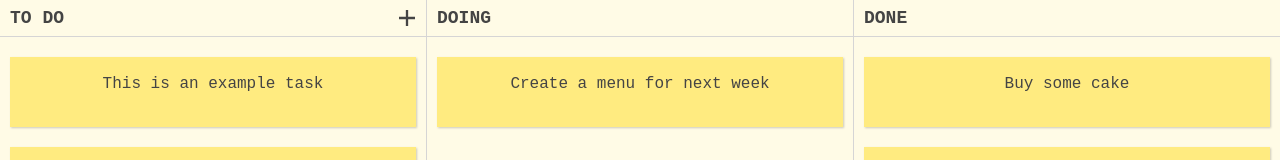
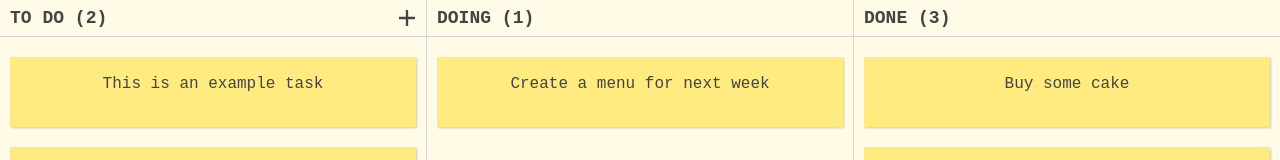
Before and after one commit to moubi/flow-task, a React (Create React App) app: page / in a window 1280 px wide. Shown: the top 160 px of the page. Built offline with nearby package versions, Linux system fonts and the light colour scheme.

Commit message:
Implement tasks counter for each column.

```diff
--- a/src/components/Board/Board.js
+++ b/src/components/Board/Board.js
@@ -100,7 +100,9 @@ export default class Board extends Component {
     // TODO: Handle the case when we should reorder in the same column
     if (dropColumnId !== sourceColumnId) {
       dropColumn.tasks = [...new Set([...dropColumn.tasks, draggedTask])];
-      sourceColumn.tasks = sourceColumn.tasks.filter(task => task.id !== draggedTask.id);
+      sourceColumn.tasks = sourceColumn.tasks.filter(
+        task => task.id !== draggedTask.id
+      );
     }
 
     this.setState({
@@ -143,6 +145,7 @@ export default class Board extends Component {
             id={column.id}
             key={column.id}
             name={column.name}
+            count={column.tasks.length}
             onAdd={
               columnIndex === FIRST_COLUMN ? this.handleTaskAddition : null
             }
--- a/src/components/Column/Column.js
+++ b/src/components/Column/Column.js
@@ -5,7 +5,7 @@ import "./Column.scss";
 
 export default class Column extends Component {
   render() {
-    const { id, name, children, onDrop, onDragOver, onAdd } = this.props;
+    const { id, name, count, children, onDrop, onDragOver, onAdd } = this.props;
 
     return (
       <div
@@ -17,7 +17,9 @@ export default class Column extends Component {
         onDragOver={onDragOver}
       >
         <header>
-          <h2>{name}</h2>
+          <h2>
+            {name} ({count})
+          </h2>
           {onAdd && <i className="plus" onClick={onAdd} />}
         </header>
         {children}
@@ -29,6 +31,7 @@ export default class Column extends Component {
 Column.propTypes = {
   id: PropTypes.string.isRequired,
   name: PropTypes.string.isRequired,
+  count: PropTypes.string.isRequired,
   shouldHaveAddIcon: PropTypes.bool,
   onDrop: PropTypes.func.isRequired,
   onDragOver: PropTypes.func.isRequired,
```
Lines whose indentation alone changed are shown as unchanged.
